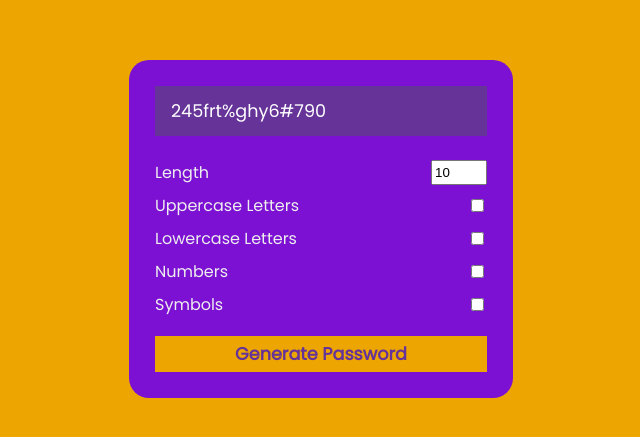
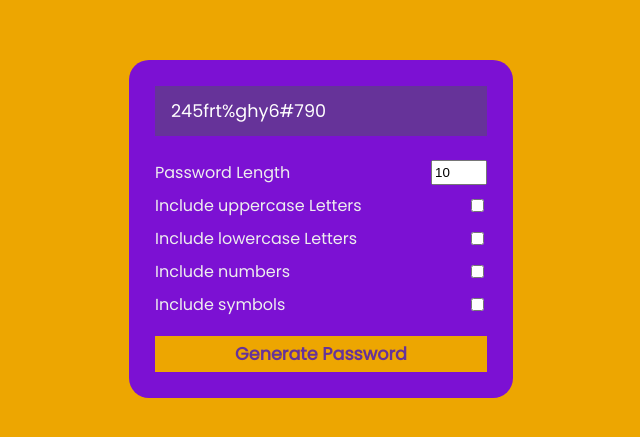
Before and after one commit to sheismo/password-generator, a plain HTML site: page index.html in a window 1280 px wide. Shown: the part 171-608 px from the top of the page, without its empty margins (319-959 px from the left). Drawn offline with Linux system fonts and the light colour scheme.

Commit message:
second commit

```diff
--- a/index.html
+++ b/index.html
@@ -17,23 +17,23 @@
         </div>
         <div class="password-body">
             <div class="form">
-                <label for="length">Length</label>
+                <label for="length">Password Length</label>
                 <input id="length" type="number" value="10" min="6" max="30"></input>
             </div>
             <div class="form">
-                <label for="upper">Uppercase Letters</label>
+                <label for="upper">Include uppercase Letters</label>
                 <input id="upper" type="checkbox"></input>
             </div>
             <div class="form">
-                <label for="lower">Lowercase Letters</label>
+                <label for="lower">Include lowercase Letters</label>
                 <input id="lower" type="checkbox"></input>
             </div>
             <div class="form">
-                <label for="number">Numbers</label>
+                <label for="number">Include numbers</label>
                 <input id="number" type="checkbox"></input>
             </div>
             <div class="form">
-                <label for="symbol">Symbols</label>
+                <label for="symbol">Include symbols</label>
                 <input id="symbol" type="checkbox"></input>
             </div>
 
--- a/style.css
+++ b/style.css
@@ -70,7 +70,6 @@ body{
 div.alert{
     display: none;
     text-align: center;
-    color: ;
     font-size: 0.8rem;
 }
 
```
